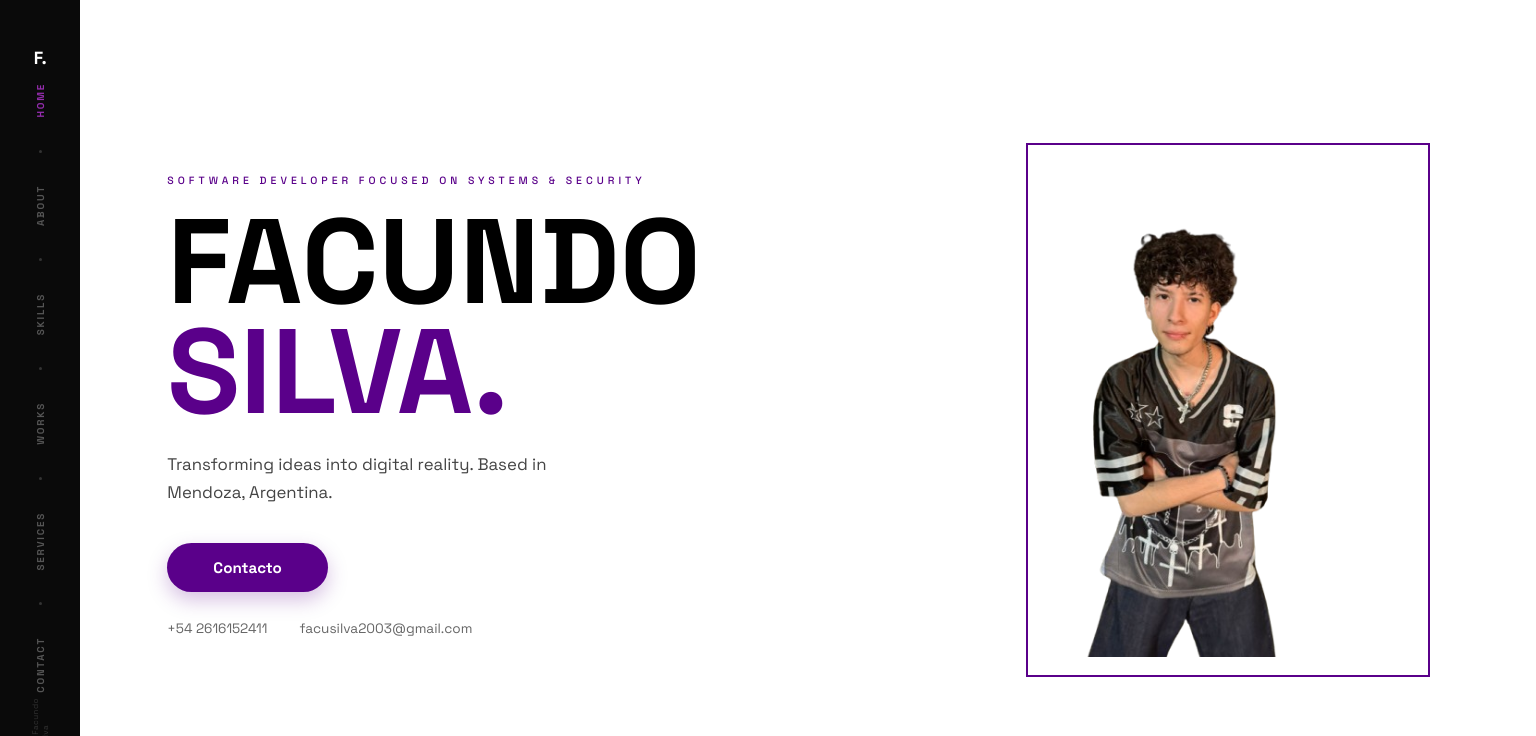
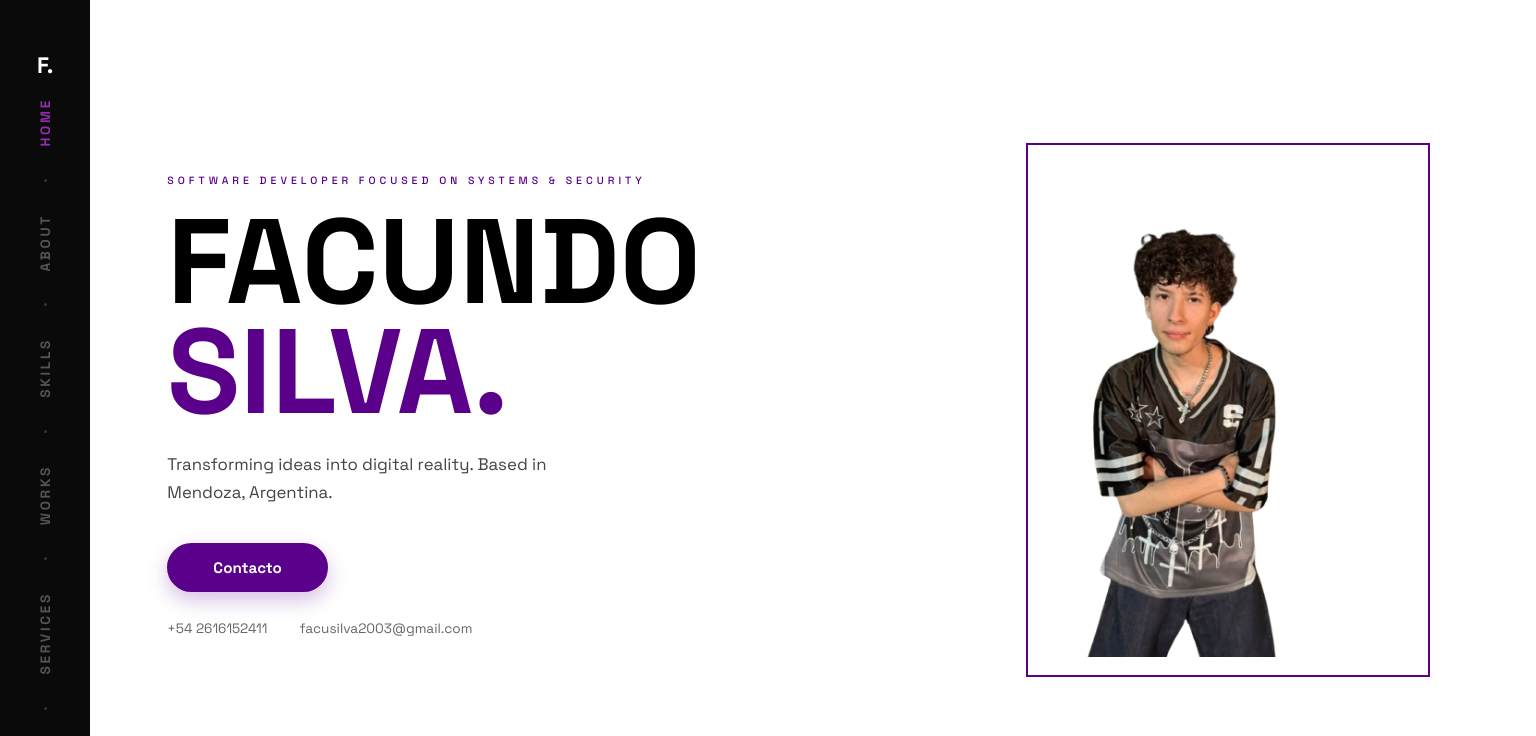
Before and after one commit to facusilva03/PORTAFOLIO, a React (Vite) app: page / in a window 1536 px wide. Shown: the top 736 px of the page. Built offline with nearby package versions, Linux system fonts and the light colour scheme.

Commit message:
Responsive mobile

```diff
--- a/src/components/sidebar.module.css
+++ b/src/components/sidebar.module.css
@@ -129,6 +129,26 @@
   transform: translateY(-7px) rotate(-45deg);
 }
 
+/* ─── LARGE SCREENS (≥ 1440px) ─── */
+@media (min-width: 1440px) {
+  .sidebar {
+    width: 90px;
+  }
+
+  .logo {
+    font-size: 1.4rem;
+  }
+
+  .navAnchor {
+    font-size: 0.85rem;
+    letter-spacing: 0.2em;
+  }
+
+  .footer {
+    font-size: 0.62rem;
+  }
+}
+
 /* ─── MOBILE ─── */
 @media (max-width: 768px) {
   .sidebar {
```
